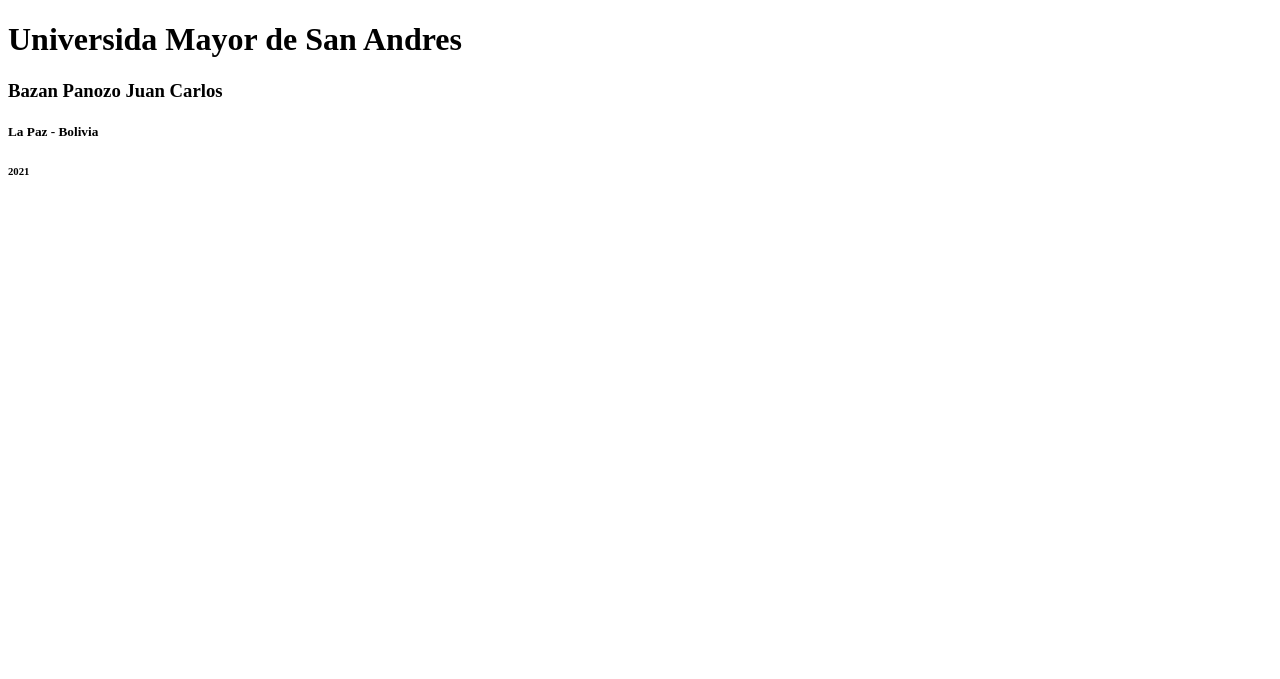
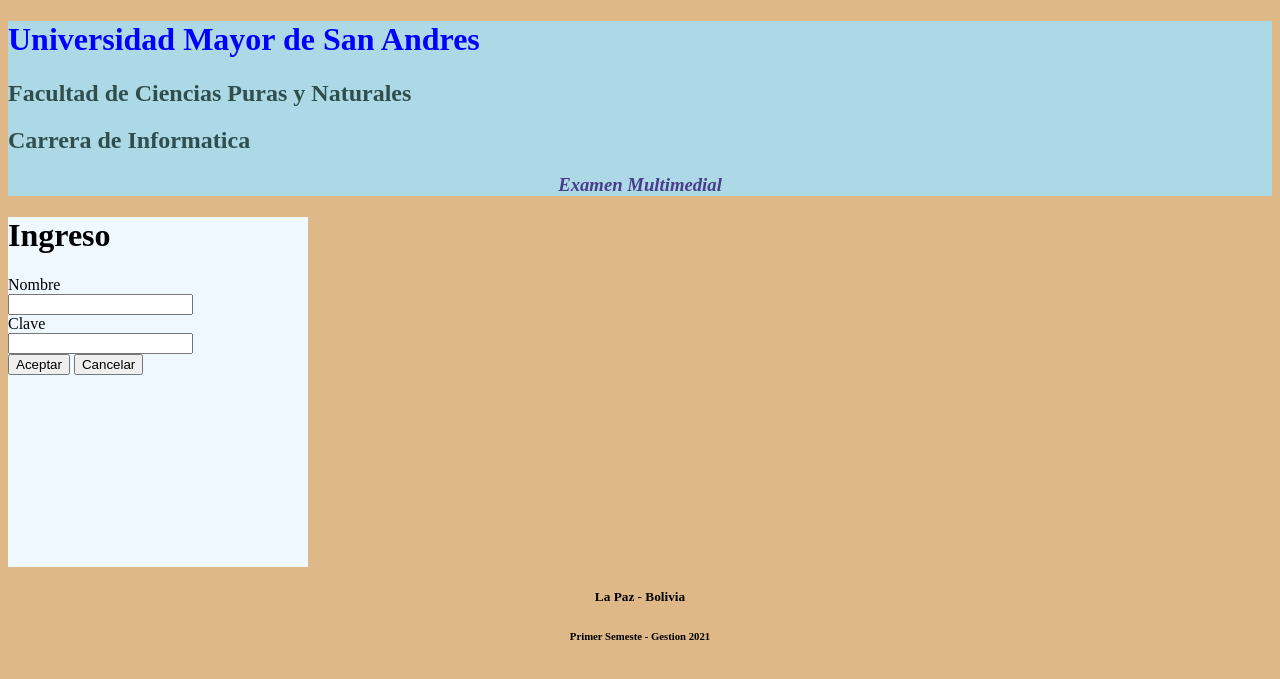
Before and after one commit to urieljc/Examen1Multimedial, a PHP site: page / in a window 1280 px wide. Shown: the top 679 px of the page. Run offline with PHP 8.4, Linux system fonts and the light colour scheme.

Commit message:
login-interfaz

```diff
--- /dev/null
+++ b/css/style.css
@@ -0,0 +1,24 @@
+body{
+    background-color: burlywood;
+}
+
+#header{
+    background-color: lightblue;
+    margin-top: 5px;
+}
+#header h1{
+    color: blue;
+}
+#header h2{
+    color: darkslategray;
+}
+#header h3{
+    color: darkslateblue;
+}
+
+#login{
+    background-color: aliceblue;
+    width: 300px;
+    height: 350px;
+
+}
--- a/index.php
+++ b/index.php
@@ -1,4 +1,4 @@
-<?php include "templates/header.php" ?>
-    <h1>Universida Mayor de San Andres</h1>
-    <h3>Bazan Panozo Juan Carlos</h3>
+<?php include "templates/header.php"; ?>
+
+<?php include "login/login.php";?>
 <?php include "templates/footer.php"; ?>
--- /dev/null
+++ b/login/login.php
@@ -0,0 +1,19 @@
+<div id="login" >
+<h1>Ingreso</h1>
+<form action="" method="post">
+   <div>
+       <label for="nombre">Nombre</label>
+       <br>
+        <input type="text" name="nombre" id="nombre">
+    </div>
+    <div>
+        <label for="clave">Clave</label>
+        <br>
+        <input type="text" name="clave" id="clave">
+    </div>
+    <div>
+        <input type="submit" value="Aceptar">
+        <input type="button" value="Cancelar">
+    </div>
+</form>
+</div>
--- a/templates/footer.php
+++ b/templates/footer.php
@@ -1,4 +1,4 @@
-<h5>La Paz - Bolivia </h5>
-<h6>2021</h6>
+<h5><center>La Paz - Bolivia </center>  </h5>
+<h6><center>Primer Semeste - Gestion 2021 </center> </h6>
 </body>
 </html>
--- a/templates/header.php
+++ b/templates/header.php
@@ -5,5 +5,12 @@
     <meta http-equiv="X-UA-Compatible" content="IE=edge">
     <meta name="viewport" content="width=device-width, initial-scale=1.0">
     <title>Examen de Multimedial</title>
+    <link rel="stylesheet" href="css/style.css">
 </head>
 <body>
+<div id="header">
+<h1> Universidad Mayor de San Andres </h1>
+<h2>Facultad de Ciencias Puras y Naturales  </h2>
+<h2>Carrera de Informatica</h2>
+<h3><center><i>Examen Multimedial </i> </center></h3>
+</div>
```
